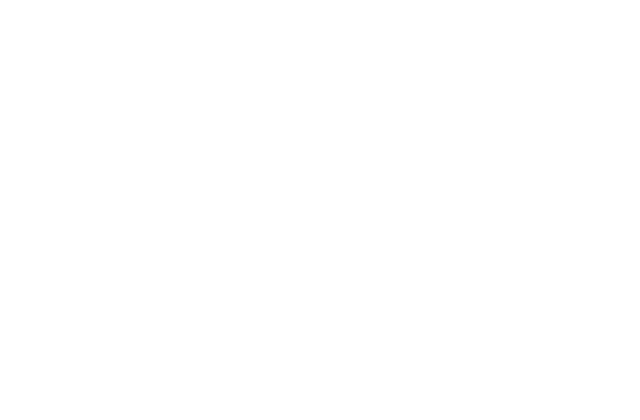
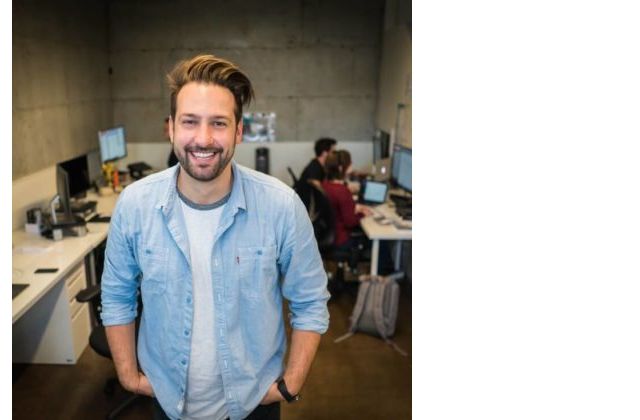
Before and after one commit to Shinrael/js-our-team, a plain HTML site: page index.html in a window 1280 px wide. Shown: the top 420 px of the page, without its empty margins (0-640 px from the left). Drawn offline with nearby package versions, Linux system fonts and the light colour scheme.

Commit message:
[add] elements in DOM

```diff
--- a/index.html
+++ b/index.html
@@ -12,7 +12,10 @@
 </head>
 <body>
 
+  <div id="team-container" class="container-fluid">
 
+
+  </div>
 
 
 
--- a/js/script.js
+++ b/js/script.js
@@ -1,3 +1,5 @@
+const teamContainer = document.getElementById('team-container');
+
 // Creo l'array con tutti i dati forniti
 
 const team = [
@@ -35,6 +37,23 @@ const team = [
 
 // Stampo in console tutti gli elementi dell'array
 
-for(let teams of team){
-  console.log(teams);
+for(let member of team){
+
+  console.log(member);
+
+  // Creo un div che conterrà ogni membro del team
+
+  const memberContainer = document.createElement('div');
+
+  // Inietto dentro ad ogni div i membri del team
+
+  memberContainer.innerHTML = `
+  <img src="${member.img}" alt="${member.name}">
+  <h2>${member.name}</h2>
+  <p>${member.role}</p>
+  `;
+
+  // Utilizzando append inserisco ognuno di questi div dentro il container principale
+
+  teamContainer.append(memberContainer);
 }
```
Also changed, not shown: 1 other file.
